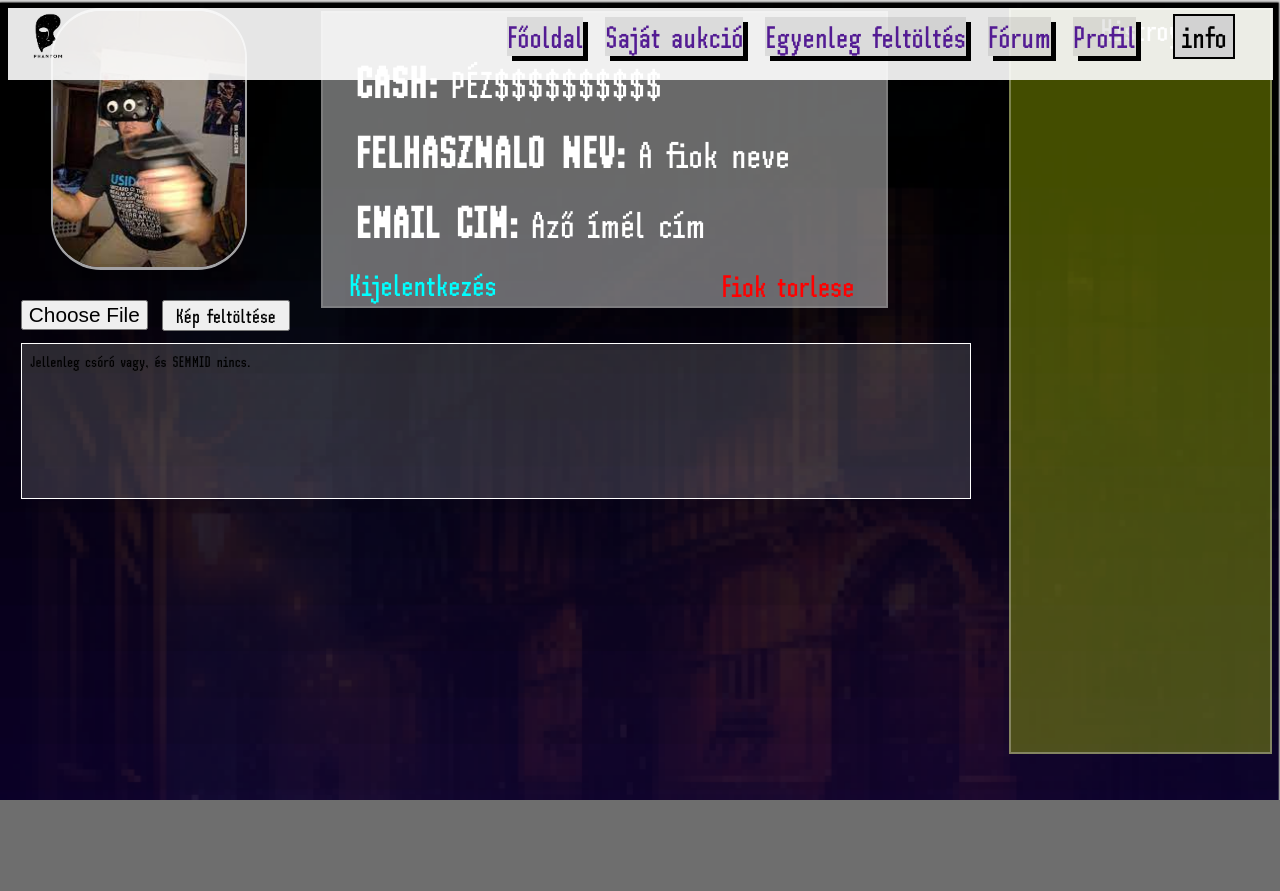
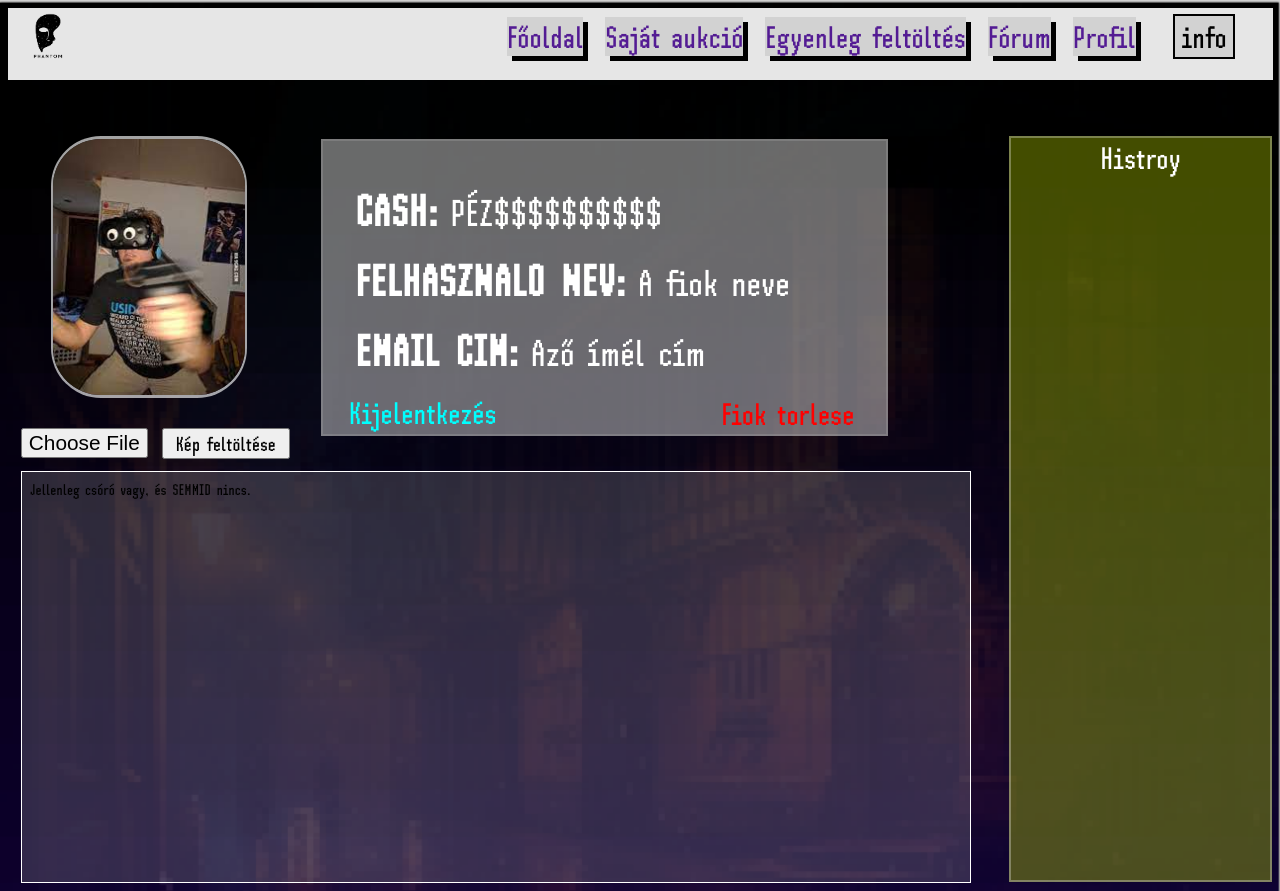
Before and after one commit to Vajaspiritos/Auction_House, a PHP site: page /Oldalak/profil.php in a window 1280 px wide. Before the commit the page ends 800 px from the top, so only its background shows below. Run offline with PHP 8.4, Linux system fonts and the light colour scheme; the visitor is signed in with stand-in values (Sample User, id 1); tables that the repository leaves empty or names only in its code hold one stand-in row (values such as "Sample post").

Commit message:
css cuccok

```diff
--- a/Resources/CSS/navbar.css
+++ b/Resources/CSS/navbar.css
@@ -77,7 +77,7 @@ a
 }
 .menusor-spacer
 {
-	height: 20%;
+	height: 10vw;
 }
 
 #drop-btn {display: none; font-size: 5em; position: fixed; z-index: 200; background-color: transparent; color: black; border: none;}
@@ -111,7 +111,7 @@ a
 		max-height: none;
 		margin: 0;
 		text-align: center;
-		animation-iteration-count:
+		animation-iteration-count:0;
 
 	}
 
--- a/Resources/CSS/profil.css
+++ b/Resources/CSS/profil.css
@@ -74,6 +74,7 @@ font-weight: bold;
 {
 	margin-left: 1%;
 	background-color: rgb(201,201,201,0.2);
+    height: 32vw;
     max-height: 32vw;
 	border: 1px solid white;
 	width: 75%;
```
